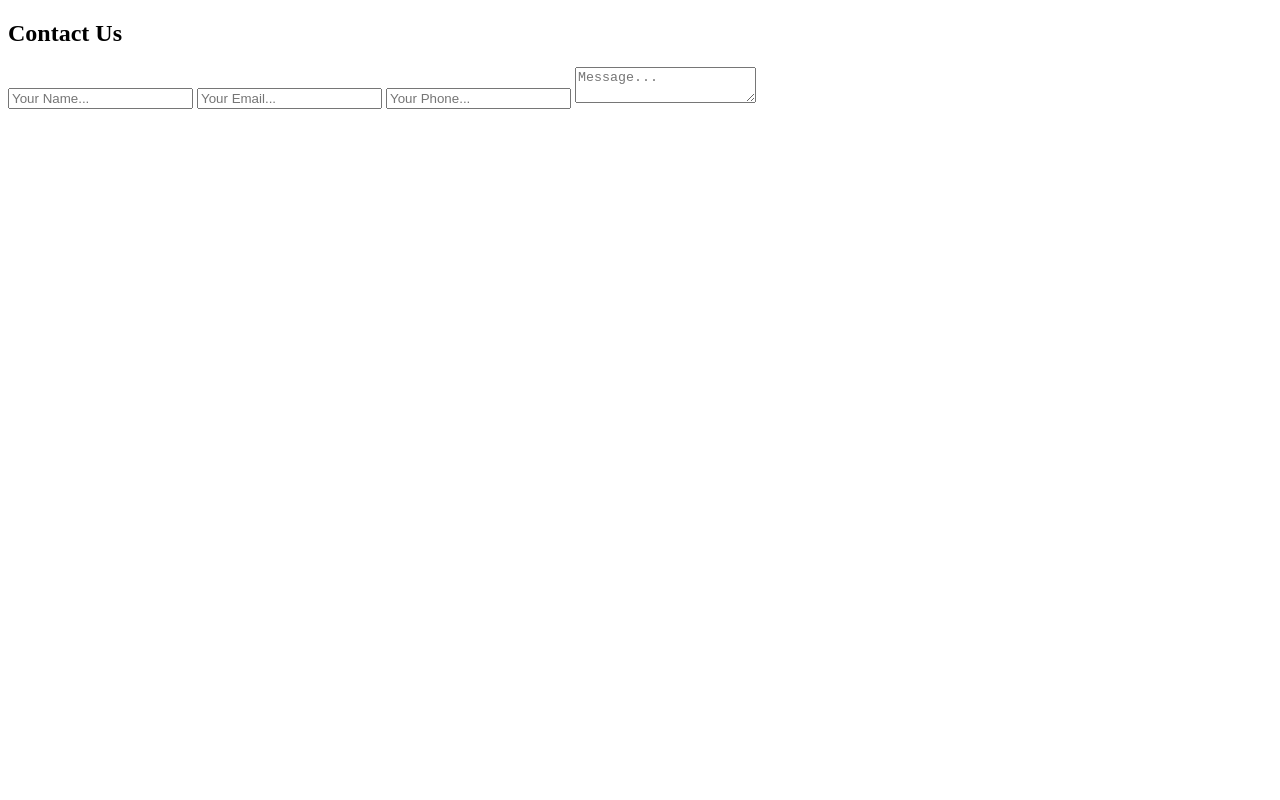
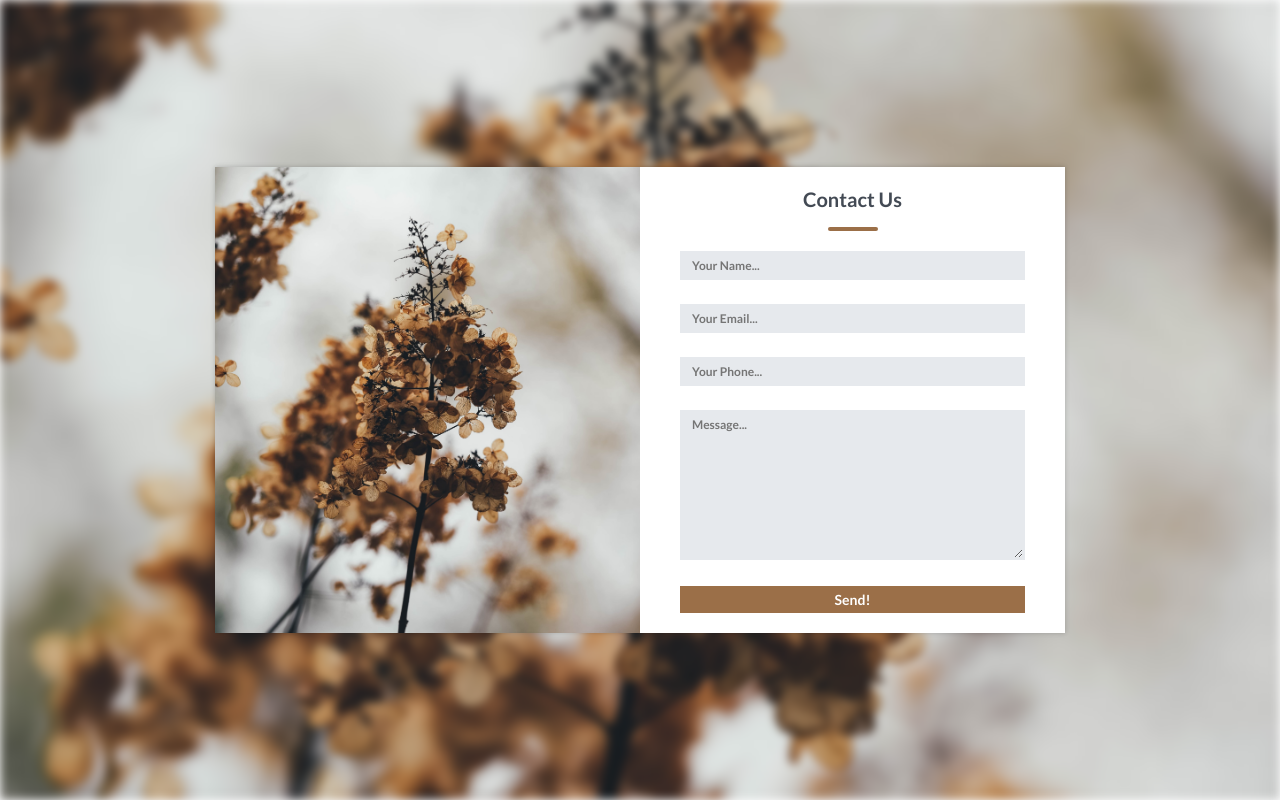
Before and after one commit to Kary01/contact-form, a plain HTML site: page index.html in a window 1280 px wide. Drawn offline with Linux system fonts and the light colour scheme.

Commit message:
contact form finished

```diff
--- a/css/main.css
+++ b/css/main.css
@@ -7,49 +7,145 @@
     --primary-font: 'Lato', sans-serif;
 }
 
-@font-face {
-    font-family: 'icomoon';
-    src:  url('..assets/fonts/icomoon.eot?dh0vde');
-    src:  url('..assets/fonts/icomoon.eot?dh0vde#iefix') format('embedded-opentype'),
-      url('..assets/fonts/icomoon.ttf?dh0vde') format('truetype'),
-      url('..assets/fonts/icomoon.woff?dh0vde') format('woff'),
-      url('..assets/fonts/icomoon.svg?dh0vde#icomoon') format('svg');
-    font-weight: normal;
-    font-style: normal;
-    font-display: block;
-  }
+*{
+    box-sizing: border-box;
+    padding: 0;
+    margin: 0;
+}
 
-  [class^="icon-"], [class*=" icon-"] {
-    /* use !important to prevent issues with browser extensions that change fonts */
-    font-family: 'icomoon' !important;
-    speak-as: never;
-    font-style: normal;
-    font-weight: normal;
-    font-variant: normal;
-    text-transform: none;
-    line-height: 1;
+html{
+    font-size: 62.5%;
+}
 
-    /* Enable Ligatures ================ */
-    letter-spacing: 0;
-    -webkit-font-feature-settings: "liga";
-    -moz-font-feature-settings: "liga=1";
-    -moz-font-feature-settings: "liga";
-    -ms-font-feature-settings: "liga" 1;
-    font-feature-settings: "liga";
-    -webkit-font-variant-ligatures: discretionary-ligatures;
-    font-variant-ligatures: discretionary-ligatures;
+body{
+    width: 100%;
+    height: 100vh;
+    font-family: var(--primary-font);
+}
 
-    /* Better Font Rendering =========== */
-    -webkit-font-smoothing: antialiased;
-    -moz-osx-font-smoothing: grayscale;
-  }
+/*---------------------------------------------------- container*/
+.container{ /*posiciona el contenedor en el centro*/
+    position: relative;
+    display: flex;
+    justify-content: center;
+    align-items: center;
+    width: 100%;
+    height: 100%;
+    padding: 2em 10em;
+}
 
-  .icon-phone:before {
-    content: "\e942";
-  }
-  .icon-envelop:before {
-    content: "\e945";
-  }
-  .icon-user:before {
-    content: "\e971";
-  }
+.container:after{
+    content: '';
+    position: absolute;
+    left: 0;
+    top: 0;
+    width: 100%;
+    height: 100%;
+    background-image: url('../assets/images/flower.jpg');
+    background-position: center;
+    background-repeat: no-repeat;
+    background-size: cover;
+    z-index: -1; /*imagen de fondo*/
+    filter: blur(5px); /*efecto blur sobre la imagen*/
+}
+
+.container .contact-box{
+    max-width: 850px;
+    display: grid;
+    grid-template-columns: repeat(2, 1fr);
+    justify-content: center;
+    align-items: center;
+    text-align: center;
+    background-color: white;
+    box-shadow: 0 0 5px rgba(0, 0, 0, 0.2);
+}
+
+.container .contact-box .left{
+    height: 100%;
+    background-image: url('../assets/images/flower.jpg');
+    background-position: center;
+    background-repeat: no-repeat;
+    background-size: cover;
+}
+
+.container .contact-box .right{
+    padding: 2em 4em;
+}
+
+.contact-box .right h1{
+    position: relative;
+    padding-bottom: 1em;
+    margin-bottom: 1em;
+    font-size: 2rem;
+    font-weight: 700;
+    color: var(--font-color);
+}
+
+
+.contact-box .right h1:after{ /*propiedades para la línea inferior*/
+    content: '';
+    position: absolute;
+    left: 50%;
+    bottom: 0;
+    transform: translateX(-50%); /*posiciona al -50% del cuadrante x*/
+    height: 4px;
+    width: 50px;
+    border-radius: 2px;
+    background-color: var(--primary-color);
+}
+
+/*---------------------------------------------------- form*/
+
+form .field{ /*propiedades generales para input*/
+    width: 100%;
+    padding: .5rem 1rem;
+    margin-bottom: 2em;
+    border: .2rem solid var(--form-color);
+    background-color: var(--form-color);
+    font-family: var(--primary-font);
+    font-weight: 700;
+    font-size: 1.2rem;
+    transition: .3s; /*transición lenta al cambio de input*/
+    outline: none;
+}
+
+form .field:hover{
+    background-color: rgba(0, 0, 0, 0.1);
+}
+
+form .field:focus{
+    background-color: #fff;
+    border: .2rem solid var(--form-color);
+}
+
+form .area{
+    min-height: 15rem;
+}
+
+form .btn{
+    width: 100%;
+    padding: .5rem 1rem;
+    font-family: var(--primary-font);
+    font-size: 1.4rem;
+    font-weight: 700;
+    color: white;
+    background-color: #9B6F48;
+    cursor: pointer;
+    outline: none;
+    border: none;
+    transition: .3s;
+}
+
+form .btn:hover{
+    border-radius: 5px;
+}
+
+/*media queries*/
+@media screen and (max-width: 880px){
+    .container .contact-box{
+        grid-template-columns: 1fr;
+    }
+    .container .contact-box .left{
+        height: 200px;
+    }
+}
--- a/index.html
+++ b/index.html
@@ -18,12 +18,13 @@
                 <h1>Contact Us</h1>
                 <form action="#" method="POST">
                     <span></span>
-                    <input type="text" name="user-name" id="userName" placeholder="Your Name..." required>
+                    <input class="field" type="text" name="user-name" id="userName" placeholder="Your Name..." required>
                     <span></span>
-                    <input type="email" name="user-mail" id="userMail" placeholder="Your Email..." required>
+                    <input class="field" type="email" name="user-mail" id="userMail" placeholder="Your Email..." required>
                     <span></span>
-                    <input type="tel" name="user-tel" id="userTel" placeholder="Your Phone..." required>
-                    <textarea name="user-message" id="userMessage" placeholder="Message..."></textarea>
+                    <input class="field" type="tel" name="user-tel" id="userTel" placeholder="Your Phone..." required>
+                    <textarea class="field area" name="user-message" id="userMessage" placeholder="Message..."></textarea>
+                    <button class="btn" type="submit">Send!</button>
                 </form>
             </div>
         </section>
```
Also changed, not shown: assets/fonts/icomoon.ttf (deleted), assets/fonts/icomoon.woff (deleted), 2 other files.
